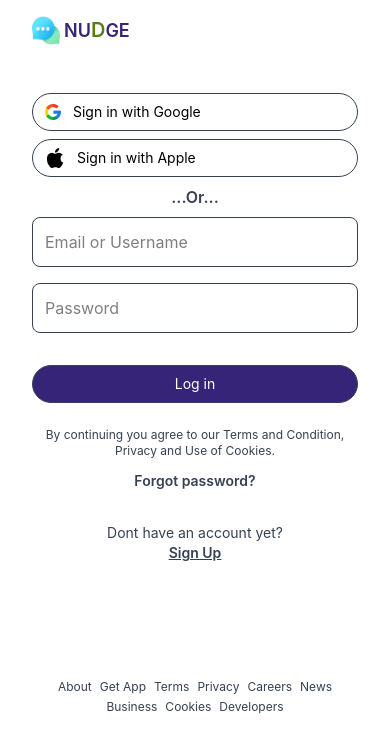
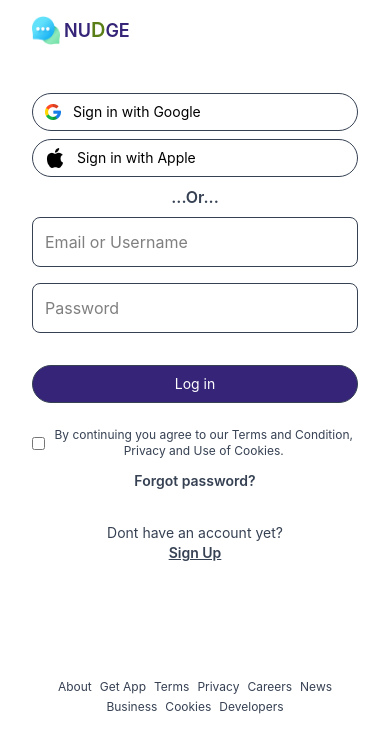
Before and after one commit to ChyyamakaU/ChatApp, a React (Vite) app: page / in a window 390 px wide. Shown: the top 750 px of the page. Built offline with nearby package versions, Linux system fonts and the light colour scheme.

Commit message:
ft: add sign up component

```diff
--- a/src/App.jsx
+++ b/src/App.jsx
@@ -1,28 +1,23 @@
-import './App.css'
-import { BrowserRouter, Routes, Route } from 'react-router-dom';
+import "./App.css";
+import { BrowserRouter, Routes, Route } from "react-router-dom";
 import Login from "./pages/Login.jsx";
 import Chat from "./pages/Chat.jsx";
 import Profile from "./pages/Profile.jsx";
-
+import Signup from "./pages/Signup.jsx";
 
 function App() {
-
-
   return (
     <>
-
-     <BrowserRouter>
-
-     <Routes>
- <Route path="/" element={<Login/>}></Route>
-        <Route path="/Chat" element={<Chat/>}></Route>
-          <Route path="/Profile" element={<Profile/>}></Route>
-
-     </Routes>
-
-     </BrowserRouter>
+      <BrowserRouter>
+        <Routes>
+          <Route path="/" element={<Login />}></Route>
+          <Route path="/Chat" element={<Chat />}></Route>
+          <Route path="/Profile" element={<Profile />}></Route>
+          <Route path="/Signup" element={<Signup />}></Route>
+        </Routes>
+      </BrowserRouter>
     </>
-  )
+  );
 }
 
-export default App
+export default App;
--- a/src/pages/Login.jsx
+++ b/src/pages/Login.jsx
@@ -2,6 +2,7 @@
 import apple from "../assets/apple-logo.png";
 import google from "../assets/google.png";
 import hero from "../assets/hero.jpg";
+import { Link } from "react-router-dom";
 
 function Login() {
   return (
@@ -9,11 +10,13 @@
       <section className="mx-3 md:mx-8">
         <div className="flex gap-1 py-4 mx-5">
           <img src={chat} className="w-7" alt="" />
-          <h1 className="text-[#352477] font-sans text-lg font-semibold">NU<span className="text-[#597e16] text-xl">D</span>GE</h1>
+          <h1 className="text-[#352477] font-sans text-lg font-semibold">
+            NU<span className="text-[#597e16] text-xl">D</span>GE
+          </h1>
         </div>
 
         <div className=" grid grid-cols-1 md:grid-cols-2 gap-28 mx-5 my-6">
-          <div >
+          <div>
             <div>
               <button className="flex gap-3 overflow-y-hidden items-center rounded-3xl px-3 py-2 my-2 w-full text-sm md:text-lg border border-gray-700">
                 <img className="w-4 " src={google} alt="Google logo" />
@@ -30,26 +33,32 @@
             <form action="">
               <input
                 className="border border-gray-700 rounded-lg px-3 py-3 w-full my-2"
-                type="text"
+                type="email or username"
                 placeholder="Email or Username"
                 required
               />
 
               <input
                 className="border border-gray-700 rounded-lg px-3 py-3 w-full my-2"
-                type="text"
+                type="password"
                 placeholder="Password"
                 required
               />
 
-              <button className="flex gap-3 items-center rounded-3xl bg-[#352477] text-white justify-center px-3 py-2  w-full my-6 text-sm md:text-lg border border-gray-700">
+              <button
+                type="submit"
+                className="flex gap-3 items-center rounded-3xl bg-[#352477] text-white justify-center px-3 py-2  w-full my-6 text-sm md:text-lg border border-gray-700"
+              >
                 Log in
               </button>
 
-              <p className="text-xs md:text-sm text-gray-700 text-center  ">
-                By continuing you agree to our Terms and Condition, Privacy and
-                Use of Cookies.
-              </p>
+              <div className="flex gap-1 items-center">
+                <input type="checkbox" className="w-5 " required />
+                <p className="text-xs md:text-sm text-gray-700 text-center  ">
+                  By continuing you agree to our Terms and Condition, Privacy
+                  and Use of Cookies.
+                </p>
+              </div>
 
               <p className="text-center hover:text-blue-600 text-sm text-gray-700 font-semibold py-3">
                 Forgot password?
@@ -58,9 +67,9 @@
 
             <div className="text-center py-5 text-sm text-gray-700">
               <p>Dont have an account yet?</p>
-              <p className="font-semibold underline hover:text-blue-600">
+              <Link to= "signup" className="font-semibold underline hover:text-blue-600">
                 Sign Up
-              </p>
+              </Link>
             </div>
           </div>
 
@@ -72,7 +81,6 @@
             <img className="object-contain" src={hero} alt="" />
           </div>
         </div>
-
 
         <div className="text-xs text-gray-700 flex flex-wrap gap-x-2 gap-y-1 justify-center mx-5 mt-24">
           <p>About</p>
--- /dev/null
+++ b/src/pages/Signup.jsx
@@ -0,0 +1,13 @@
+
+function Signup() {
+
+
+  return (
+    <>
+
+
+    </>
+  )
+}
+
+export default Signup
```
